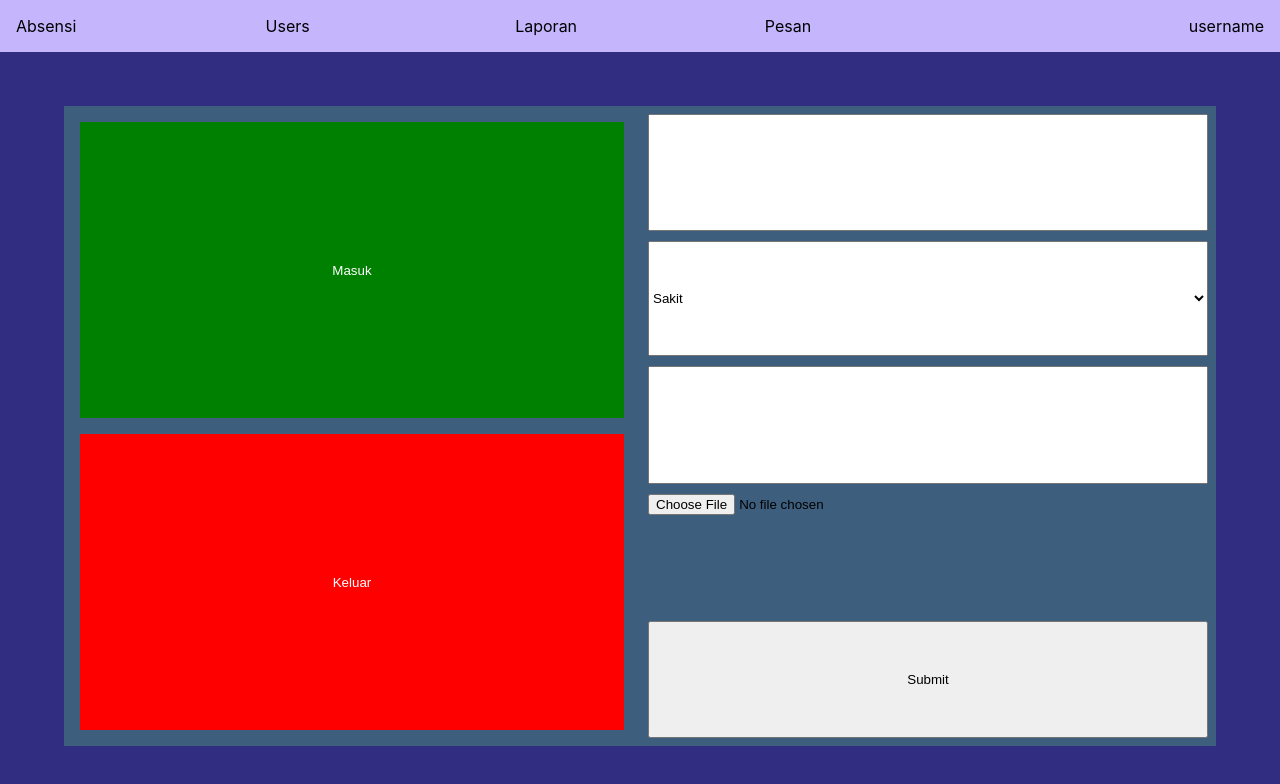
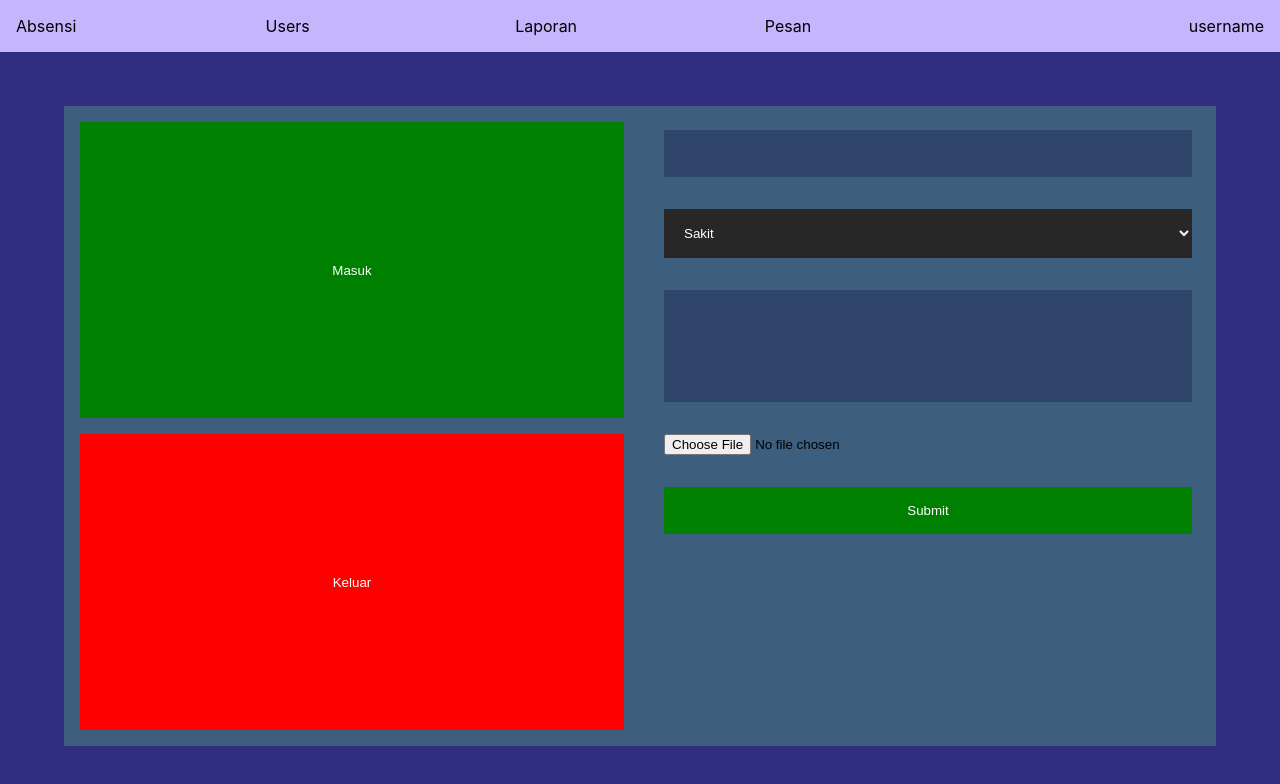
Before and after one commit to miridium-electrode/erp, a React (Create React App) app in the folder web/: page /absen in a window 1280 px wide. Shown: the top 784 px of the page. Built offline with nearby package versions, Linux system fonts and the light colour scheme.

Commit message:
make absen page look good

```diff
--- a/web/src/pages/absen-page/AbsenPage.tsx
+++ b/web/src/pages/absen-page/AbsenPage.tsx
@@ -22,7 +22,7 @@ function AbsenPage() {
                         <option value="dinasdalam">Dinas Dalam Kota</option>
                         <option value="alpha">Alpha</option>
                     </select>
-                    <input type="textarea" name="keterangan"/>
+                    <textarea></textarea>
                     <input type="file" name="lapiran"/>
                     <button>Submit</button>
                 </div>
--- a/web/src/pages/absen-page/style.scss
+++ b/web/src/pages/absen-page/style.scss
@@ -1,3 +1,5 @@
+$input-color: #2e4468;
+
 .box1{
     margin: 0.5rem;
     display: grid;
@@ -17,6 +19,39 @@
 
 .box2{
     margin: 0.5rem;
-    display: grid;
-    gap: 10px;
+    display: flex;
+    flex-direction: column;
+    input[name="header"] {
+        color: white;
+        background-color: $input-color;
+        border: none;
+        padding: 1rem;
+        margin: 1rem;
+    }
+    select {
+        border: none;
+        background-color: #272727;
+        color: white;
+        padding: 1rem;
+        margin: 1rem;
+    }
+    textarea {
+        resize: none;
+        height: 5rem;
+        border: none;
+        color: white;
+        background-color: $input-color;
+        padding: 1rem;
+        margin: 1rem;
+    }
+    input[type="file"] {
+        margin: 1rem;
+    }
+    button {
+        border: none;
+        color: white;
+        background-color: green;
+        padding: 1rem;
+        margin: 1rem;
+    }
 }
```
